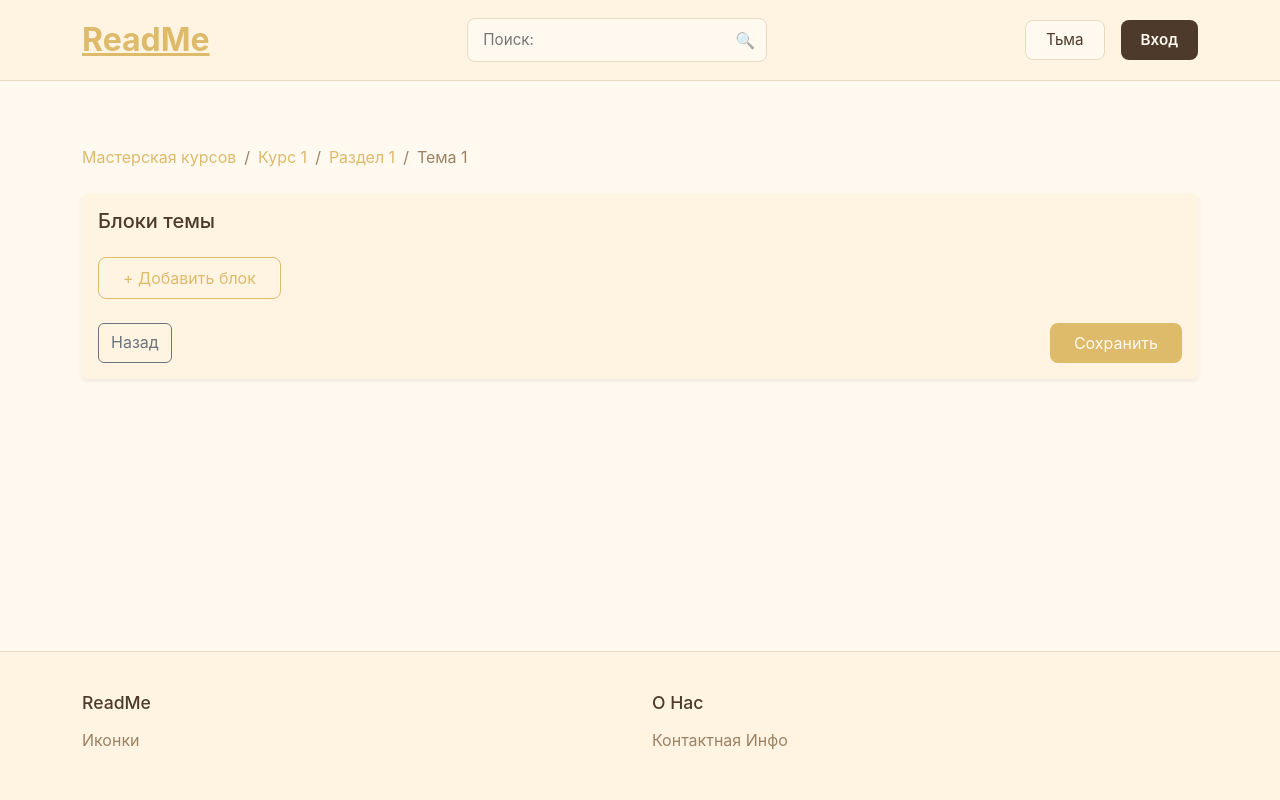
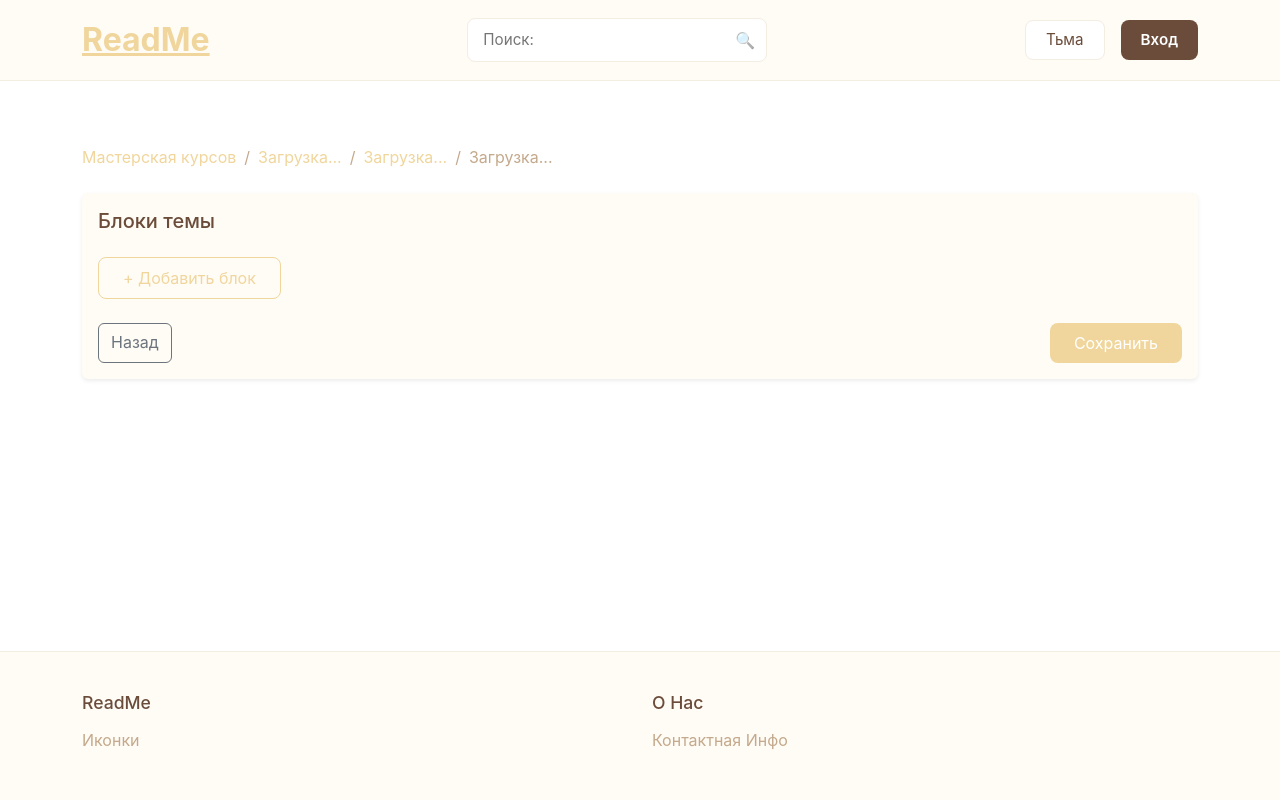
Before and after one commit to ElMakro/ReadMe, a FastAPI app: page /course/1/section/1/topic/1/blocks in a window 1280 px wide. Run offline with FastAPI, Linux system fonts and the light colour scheme.

Commit message:
Учтены пожелания Александра + исправлены названия 'breadcrumb'

```diff
--- a/client/main.py
+++ b/client/main.py
@@ -13,6 +13,23 @@ templates = Jinja2Templates(directory="templates")
 
 # Реальный адрес бэкенда
 BACKEND_URL = "http://localhost:8080/api/v1/"
+
+# Добавьте эту функцию после импортов
+async def get_course_title(course_id: str, cookies: dict) -> str:
+    """Возвращает название курса по его ID, или None при ошибке."""
+    async with httpx.AsyncClient() as client:
+        try:
+            resp = await client.get(
+                f"{BACKEND_URL}courses/{course_id}",
+                cookies=cookies,
+                timeout=5.0
+            )
+            if resp.status_code == 200:
+                data = resp.json()
+                return data.get("name")
+        except Exception:
+            pass
+    return None
 
 # ========== СТРАНИЦЫ ==========
 
@@ -39,7 +56,7 @@ async def course_page(request: Request, course_id: str):  # course_id тепер
 
 @client_app.get("/me")
 async def profile_redirect(request: Request):
-    # Просто отдаём шаблон, данные загрузит JS через /students/profile
+    # Просто отдаём шаблон, данные загрузит JS через /users/profile
     return templates.TemplateResponse(request, "profile.html", {
         "request": request,
         "user": None,          # важно: шаблон должен быть готов к None
@@ -78,9 +95,11 @@ async def create_course_form(request: Request):
 
 @client_app.get("/course/{course_id}/sections")
 async def edit_sections(request: Request, course_id: str):
+    course_title = await get_course_title(course_id, request.cookies)
     return templates.TemplateResponse(request, "course_creation/edit_sections.html", {
         "request": request,
         "course_id": course_id,
+        "course_title": course_title,
         "api_base_url": BACKEND_URL
     })
 
@@ -140,10 +159,10 @@ async def logout_proxy(request: Request):
         return response
 
 # Профиль
-@client_app.get("/students/profile")
+@client_app.get("/users/profile")
 async def profile_proxy(request: Request):
     async with httpx.AsyncClient() as client:
-        resp = await client.get(f"{BACKEND_URL}students/profile", cookies=request.cookies)
+        resp = await client.get(f"{BACKEND_URL}users/profile", cookies=request.cookies)
         return JSONResponse(content=resp.json(), status_code=resp.status_code)
 
 # Курсы (поиск)
@@ -265,6 +284,13 @@ async def update_topic_content_proxy(request: Request, topic_id: str):
         resp = await client.put(f"{BACKEND_URL}topics/put-content/{topic_id}", json=body, cookies=request.cookies)
         return JSONResponse(content=resp.json(), status_code=resp.status_code)
 
+# Получение курса (GET)
+@client_app.get("/courses/{course_id}")
+async def get_course_proxy(request: Request, course_id: str):
+    async with httpx.AsyncClient() as client:
+        resp = await client.get(f"{BACKEND_URL}courses/{course_id}", cookies=request.cookies)
+        return JSONResponse(content=resp.json(), status_code=resp.status_code)
+
 # Обновление курса (PUT)
 @client_app.put("/courses/{course_id}")
 async def update_course_proxy(request: Request, course_id: str):
--- a/client/static/auth-modal.js
+++ b/client/static/auth-modal.js
@@ -139,7 +139,7 @@
   showRegBtn.addEventListener('click', switchToReg);
 
   async function fetchProfile() {
-    const profileUrl = `${window.API_BASE_URL}students/profile`;
+    const profileUrl = `${window.API_BASE_URL}users/profile`;
     const response = await fetch(profileUrl, {
       method: 'GET',
       credentials: 'include',
--- a/client/static/auth.js
+++ b/client/static/auth.js
@@ -12,7 +12,7 @@
         if (authCheckPending) return null;
         authCheckPending = true;
         try {
-            const response = await fetch(`${window.API_BASE_URL}students/profile`, {
+            const response = await fetch(`${window.API_BASE_URL}users/profile`, {
                 credentials: 'include'
             });
             if (response.ok) {
--- a/client/static/course_creation/edit_blocks.js
+++ b/client/static/course_creation/edit_blocks.js
@@ -3,10 +3,30 @@
     const container = document.getElementById('blocksList');
     const addBtn = document.getElementById('addBlockBtn');
     const saveBtn = document.getElementById('saveBlocksBtn');
+    const breadcrumbCourse = document.getElementById('courseTitleBreadcrumb')
+    const breadcrumbSection = document.getElementById('sectionTitleBreadcrumb')
+    const breadcrumbTitle = document.getElementById('titleTitleBreadcrumb')
 
     let blocks = [];
     let originalBlocks = [];
     let hasUnsaved = false;
+
+    async function loadCourseTitle() {
+        if (!breadcrumbCourse) return;
+        try {
+            const res = await fetch(`${window.API_BASE_URL}courses/${courseId}`, {
+                credentials: 'include'
+            });
+            if (res.ok) {
+                const course = await res.json();
+                if (course && course.name) {
+                    breadcrumbCourse.textContent = course.name;
+                }
+            }
+        } catch (err) {
+            console.warn('Не удалось загрузить название курса:', err);
+        }
+    }
 
     window.addEventListener('beforeunload', (e) => {
         if (hasUnsaved) e.preventDefault(), e.returnValue = '';
@@ -151,5 +171,6 @@
         return div.innerHTML;
     }
 
+    loadCourseTitle();
     loadBlocks();
 })();
--- a/client/static/profile.js
+++ b/client/static/profile.js
@@ -6,7 +6,7 @@
         profileContainer.innerHTML = '<div class="text-center">Загрузка...</div>';
         try {
             // Прямой запрос к бэкенду (или через прокси, если вы его оставили)
-            const response = await fetch(`${window.API_BASE_URL}students/profile`, {
+            const response = await fetch(`${window.API_BASE_URL}users/profile`, {
                 credentials: 'include'
             });
             if (response.ok) {
--- a/client/static/style.css
+++ b/client/static/style.css
@@ -21,14 +21,14 @@
 /* Глобальные CSS-переменные (зависят от data-theme) */
 :root,
 [data-theme="light"] {
-    --bg-primary: #FFF9EF;
-    --bg-secondary: #FFF4E2;
-    --text-primary: #4D3A2B;
-    --text-secondary: #9B8264;
-    --accent: #DEBA6B;
-    --accent-hover: #E8CB8C;
-    --border-color: #E7DBC2;
-    --bs-primary-rgb: 222, 186, 107;
+    --bg-primary: #FFFFFF;                /* белый — уже светлый */
+    --bg-secondary: #FFFBF5;              /* очень светлый кремовый (было #FFF4E2) */
+    --text-primary: #6B4C3A;              /* мягкий тёплый коричневый (было #4D3A2B) */
+    --text-secondary: #C4A98C;            /* светлый бежево-песочный (было #9B8264) */
+    --accent: #F0D69C;                    /* светлый золотистый (было #DEBA6B) */
+    --accent-hover: #F7E5BC;              /* ещё светлее для наведения (было #E8CB8C) */
+    --border-color: #F3EDE2;              /* почти бежевый, очень светлый (было #E7DBC2) */
+    --bs-primary-rgb: 240, 214, 156;      /* RGB для светлого акцента */
 }
 
 [data-theme="dark"] {
--- a/client/templates/course_creation/edit_blocks.html
+++ b/client/templates/course_creation/edit_blocks.html
@@ -7,9 +7,9 @@
     <nav aria-label="breadcrumb" class="mb-4">
         <ol class="breadcrumb">
             <li class="breadcrumb-item"><a href="/my-courses">Мастерская курсов</a></li>
-            <li class="breadcrumb-item"><a href="/course/{{ course_id }}/sections">Курс {{ course_id }}</a></li>
-            <li class="breadcrumb-item"><a href="/course/{{ course_id }}/section/{{ section_id }}/topics">Раздел {{ section_id }}</a></li>
-            <li class="breadcrumb-item active">Тема {{ topic_id }}</li>
+            <li class="breadcrumb-item" id="courseTitleBreadcrumb"><a href="/course/{{ course_id }}/sections">Загрузка...</a></li>
+            <li class="breadcrumb-item" id="sectionTitleBreadcrumb"><a href="/course/{{ course_id }}/section/{{ section_id }}/topics">Загрузка...</a></li>
+            <li class="breadcrumb-item active" id="topicTitleBreadcrumb">Загрузка...</li>
         </ol>
     </nav>
 
--- a/client/templates/course_creation/edit_sections.html
+++ b/client/templates/course_creation/edit_sections.html
@@ -7,7 +7,7 @@
     <nav aria-label="breadcrumb" class="mb-4">
         <ol class="breadcrumb">
             <li class="breadcrumb-item"><a href="/my-courses">Мастерская курсов</a></li>
-            <li class="breadcrumb-item active">Курс {{ course_id }}</li>
+            <li class="breadcrumb-item active" id="courseTitleBreadcrumb">Загрузка...</li>
         </ol>
     </nav>
 
--- a/client/templates/course_creation/edit_topics.html
+++ b/client/templates/course_creation/edit_topics.html
@@ -7,8 +7,8 @@
     <nav aria-label="breadcrumb" class="mb-4">
         <ol class="breadcrumb">
             <li class="breadcrumb-item"><a href="/my-courses">Мастерская курсов</a></li>
-            <li class="breadcrumb-item"><a href="/course/{{ course_id }}/sections">Раздел {{ section_id }}</a></li>
-            <li class="breadcrumb-item active">Раздел {{ section_id }}</li>
+            <li class="breadcrumb-item" id="courseTitleBreadcrumb"><a href="/course/{{ course_id }}/sections">Загрузка...</a></li>
+            <li class="breadcrumb-item active" id="sectionTitleBreadcrumb">Загрузка...</li>
         </ol>
     </nav>
 
```
Also changed, not shown: client/static/course_creation/edit_sections.js (+20 -0 lines), client/static/course_creation/edit_topics.js (+21 -1 lines).
